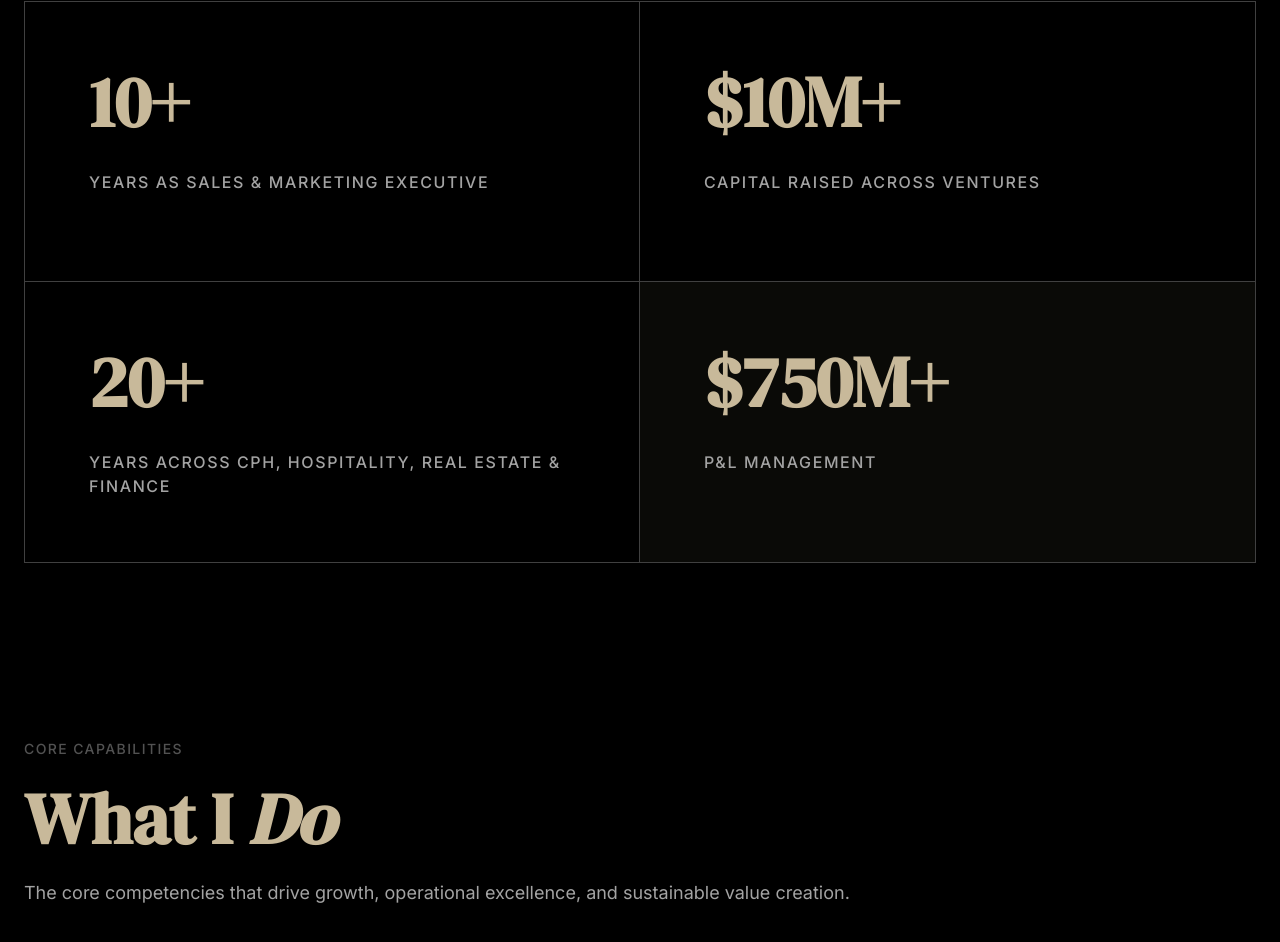
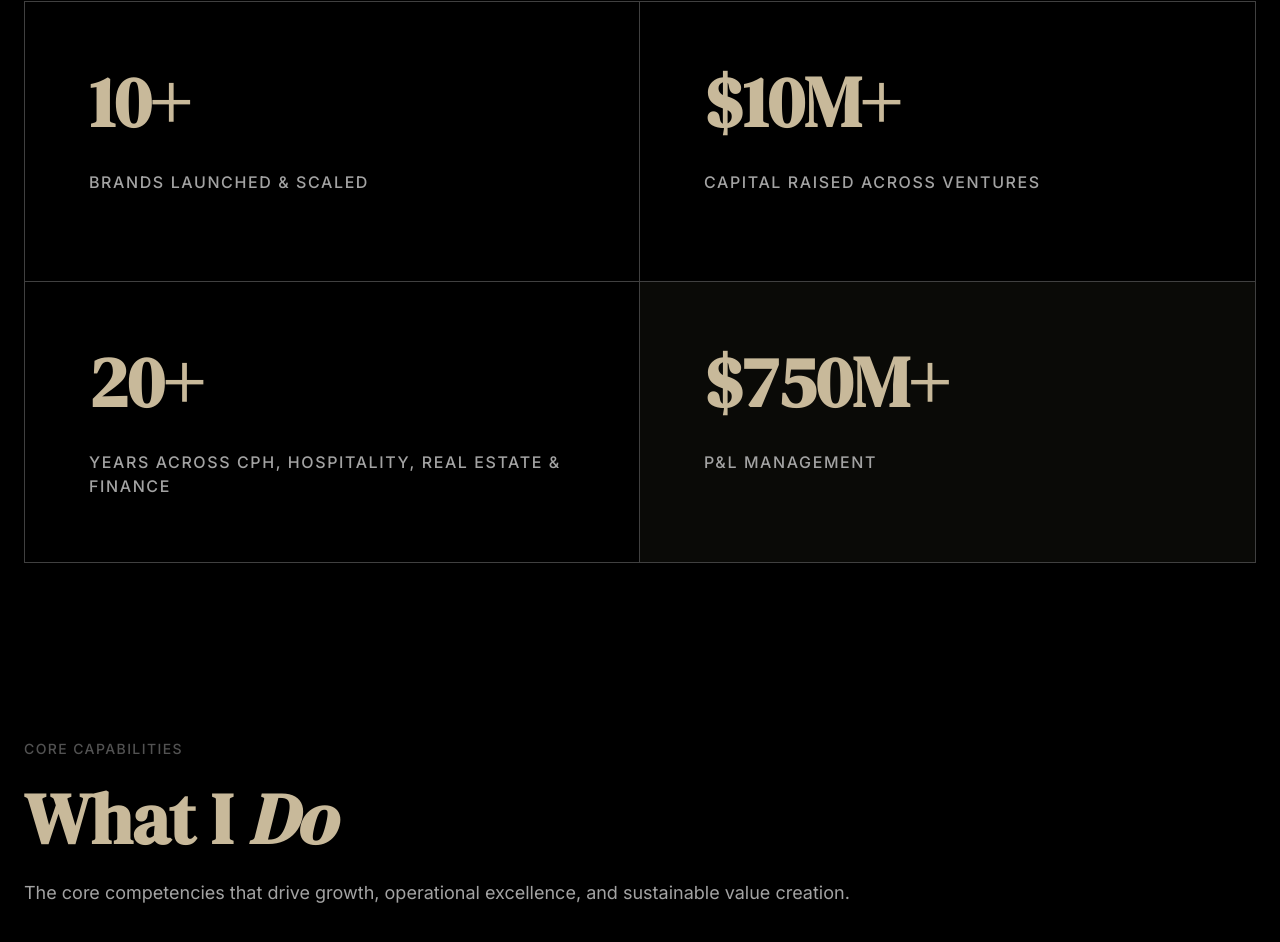
Before and after one commit to letsnavigatebmw/brandonmweaver, a React (Vite) app: page / in a window 1280 px wide. Shown: the part 1578-2520 px from the top of the page. Built offline with nearby package versions, Linux system fonts and the light colour scheme.

Commit message:
Update stats: add 10+ Brands Launched & Scaled

```diff
--- a/src/components/Stats.jsx
+++ b/src/components/Stats.jsx
@@ -2,7 +2,7 @@ export default function Stats() {
   const stats = [
     {
       number: '10+',
-      description: 'Years as Sales & Marketing Executive',
+      description: 'Brands Launched & Scaled',
     },
     {
       number: '$10M+',
```
